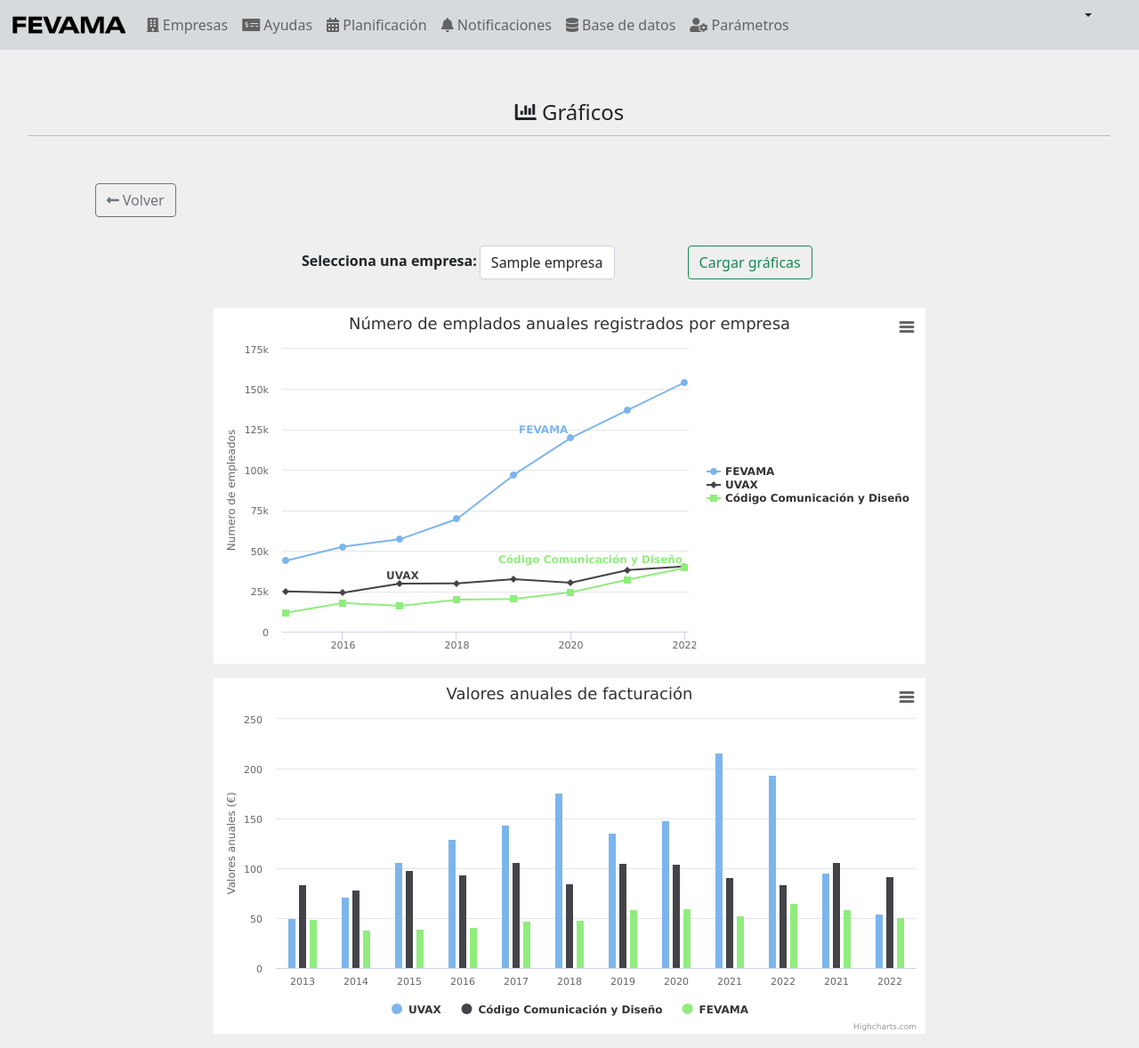
After one commit to eduardegomez/EnterpriseDataManagement, a Django app: page /fevama/graphs_index/ in a window 1280 px wide. The commit adds this page. Shown: the whole page at 89% size. Run offline with Django 4.2, Linux system fonts and the light colour scheme; tables that the repository leaves empty hold one stand-in row (values such as "Sample post"); some libraries are stand-ins or nearby versions.

Commit message:
'graphs'

```diff
--- /dev/null
+++ b/app/fevama/templates/fevama/graphs_index.html
@@ -0,0 +1,269 @@
+{% extends "admin/base_site.html" %}
+{% load i18n %}
+{% load static %}
+{% load fontawesome_5 %}
+{% fontawesome_5_static %}
+
+{% block content %}
+<script src="https://ajax.googleapis.com/ajax/libs/jquery/3.1.0/jquery.min.js"></script>
+<script src="https://code.highcharts.com/highcharts.js"></script>
+<script src="https://code.highcharts.com/modules/series-label.js"></script>
+<script src="https://code.highcharts.com/modules/exporting.js"></script>
+<script src="https://code.highcharts.com/modules/export-data.js"></script>
+<script src="https://code.highcharts.com/modules/accessibility.js"></script>
+<style>
+.centrado {
+  margin: 1rem;
+  padding: 1rem;
+}
+.highcharts-figure,
+.highcharts-data-table table {
+    min-width: 360px;
+    max-width: 800px;
+    margin: 1em auto;
+}
+
+.highcharts-data-table table {
+    font-family: Verdana, sans-serif;
+    border-collapse: collapse;
+    border: 1px solid #ebebeb;
+    margin: 10px auto;
+    text-align: center;
+    width: 100%;
+    max-width: 500px;
+}
+
+.highcharts-data-table caption {
+    padding: 1em 0;
+    font-size: 1.2em;
+    color: #555;
+}
+
+.highcharts-data-table th {
+    font-weight: 600;
+    padding: 0.5em;
+}
+
+.highcharts-data-table td,
+.highcharts-data-table th,
+.highcharts-data-table caption {
+    padding: 0.5em;
+}
+
+.highcharts-data-table thead tr,
+.highcharts-data-table tr:nth-child(even) {
+    background: #f8f8f8;
+}
+
+.highcharts-data-table tr:hover {
+    background: #f1f7ff;
+}
+</style>
+<body style="background-color: #efefef;">
+    <div class="centrado">
+        <legend style="margin-top: 20px; text-align: center;">
+            <i class="fas fa-chart-bar"></i> {% trans 'Gráficos' %}
+        </legend>
+        <hr/>
+    </div>
+    <div class="col-md-12" style="display: flex;">
+        <div class="col-md-1"></div>
+        <div class="col-md-1" style="margin-top: 5px;">
+            <a id="btn-back" class="btn btn-outline-secondary" href="{% url 'fevama:projects_index' %}">
+                {% fa5_icon 'long-arrow-alt-left' 'fas' %} {% trans 'Volver' %}
+            </a>
+        </div>
+    </div>
+    <div class="centrado" style="display: flex; justify-content: center; text-align: center;">
+        <div class="col-md-2">
+            <label style="margin-top: 5px;"><b>{% trans 'Selecciona una empresa:'%}</b></label>
+        </div>
+        <div class="col-md-2" style="text-align: center;">
+            <select id="empresa" class="form-control text-center" name="empresa" style="width: auto;">
+                {% for e in object_list %}
+                <option value="{{ e.id }}">{{ e.name }}</option>
+                {% endfor %}
+            </select>
+        </div>
+        <div class="col-md-2">
+            <a id="btn-modify" class="btn btn-outline-success" onclick="loadData()">{% trans 'Cargar gráficas' %}</a>
+        </div>
+
+    </div>
+    <figure class="highcharts-figure">
+        <div id="container3" style="display: none;"></div>
+    </figure>
+    <figure class="highcharts-figure">
+        <div id="container"></div>
+    </figure>
+    <figure class="highcharts-figure">
+        <div id="container2"></div>
+    </figure>
+
+</body>
+<script>
+Highcharts.chart('container', {
+    title: {
+        text: 'Número de emplados anuales registrados por empresa'
+    },
+    yAxis: {
+        title: {
+            text: 'Numero de empleados'
+        }
+    },
+    xAxis: {
+        accessibility: {
+            rangeDescription: 'Range: 2010 to 2017'
+        }
+    },
+    credits: {
+        enabled: false
+    },
+    legend: {
+        layout: 'vertical',
+        align: 'right',
+        verticalAlign: 'middle'
+    },
+    plotOptions: {
+        series: {
+            label: {
+                connectorAllowed: false
+            },
+            pointStart: 2015
+        }
+    },
+    series: [{
+        name: 'FEVAMA',
+        data: [43934, 52503, 57177, 69658, 97031, 119931, 137133, 154175]
+    }, {
+        name: 'UVAX',
+        data: [24916, 24064, 29742, 29851, 32490, 30282, 38121, 40434]
+    }, {
+        name: 'Código Comunicación y Diseño',
+        data: [11744, 17722, 16005, 19771, 20185, 24377, 32147, 39387]
+    }],
+    responsive: {
+        rules: [{
+            condition: {
+                maxWidth: 500
+            },
+            chartOptions: {
+                legend: {
+                    layout: 'horizontal',
+                    align: 'center',
+                    verticalAlign: 'bottom'
+                }
+            }
+        }]
+    }
+});
+Highcharts.chart('container2', {
+    chart: {
+        type: 'column'
+    },
+    title: {
+        text: 'Valores anuales de facturación'
+    },
+    xAxis: {
+        categories: [
+            '2013',
+            '2014',
+            '2015',
+            '2016',
+            '2017',
+            '2018',
+            '2019',
+            '2020',
+            '2021',
+            '2022',
+            '2021',
+            '2022'
+        ],
+        crosshair: true
+    },
+    yAxis: {
+        min: 0,
+        title: {
+            text: 'Valores anuales (€)'
+        }
+    },
+    tooltip: {
+        headerFormat: '<span style="font-size:10px">{point.key}</span><table>',
+        pointFormat: '<tr><td style="color:{series.color};padding:0">{series.name}: </td>' +
+            '<td style="padding:0"><b>{point.y:.1f} €</b></td></tr>',
+        footerFormat: '</table>',
+        shared: true,
+        useHTML: true
+    },
+    plotOptions: {
+        column: {
+            pointPadding: 0.2,
+            borderWidth: 0
+        }
+    },
+    series: [{
+        name: 'UVAX',
+        data: [49.9, 71.5, 106.4, 129.2, 144.0, 176.0, 135.6, 148.5, 216.4, 194.1, 95.6, 54.4]
+
+    }, {
+        name: 'Código Comunicación y Diseño',
+        data: [83.6, 78.8, 98.5, 93.4, 106.0, 84.5, 105.0, 104.3, 91.2, 83.5, 106.6, 92.3]
+
+    }, {
+        name: 'FEVAMA',
+        data: [48.9, 38.8, 39.3, 41.4, 47.0, 48.3, 59.0, 59.6, 52.4, 65.2, 59.3, 51.2]
+
+    }]
+});
+
+function loadData(){
+
+    var anualData = {
+        chart: { renderTo: 'container3', type: 'column' },
+        legend: {enabled: true},
+        title: {text: '{% trans "Valor anual facturación" %}'},
+        credits: {
+            enabled: false
+        },
+        xAxis: {
+            categories: [],
+            crosshair: true
+        },
+        yAxis: {
+            min: 0,
+            title: {
+                text: 'Cantidad (€)'
+            }
+        },
+        rangeSelector: { buttons: [], enabled: false, inputEnabled: false },
+        scrollbar: { enabled: false },
+        series: [{}],
+        colors: ['#32cd32'],
+        plotOptions: { series: { dataGrouping: { enabled: false } } }
+    };
+
+    real_id = document.getElementById("empresa").value;
+    var request = $.ajax({
+            type: "GET",
+            url: "{% url "fevama:empresa_getdatagraph" %}",
+            data: {
+                'identifier': real_id
+            },
+            async: true
+        }).done(function(data){
+            console.log(data);
+
+            document.getElementById("container3").style.display = "block";
+            anualData.series[0].name = '{% trans "Valor anual" %} (€)';
+            anualData.series[0].data = data['chart_data'][1]['value'];
+            var chart = new Highcharts.Chart(anualData);
+            console.log(data['chart_data'][0]['year']);
+            chart.xAxis[0].setCategories(data['chart_data'][0]['year'], true);
+
+        }).fail(function(jqXHR, textStatus) {
+            console.log( "Request failed: " + textStatus );
+        });
+
+}
+</script>
+{% endblock %}
--- a/app/fevama/templates/fevama/index.html
+++ b/app/fevama/templates/fevama/index.html
@@ -57,7 +57,7 @@
                     </a>
                 </td>
                 <td height="75" width="140">
-                    <a class="btn btn-block btn-default index-button" href="" title="{% trans 'Gráficos' %}">
+                    <a class="btn btn-block btn-default index-button" href="{% url 'fevama:graphs_index' %}" title="{% trans 'Gráficos' %}">
                         {% fa5_icon 'chart-bar' 'fas fa-3x' %}
                     </a>
                 </td>
--- a/app/fevama/templates/fevama/projects_index.html
+++ b/app/fevama/templates/fevama/projects_index.html
@@ -57,7 +57,7 @@
                     </a>
                 </td>
                 <td height="75" width="140">
-                    <a class="btn btn-block btn-default index-button" href="" title="{% trans 'Gráficos' %}">
+                    <a class="btn btn-block btn-default index-button" href="{% url 'fevama:graphs_index' %}" title="{% trans 'Gráficos' %}">
                         {% fa5_icon 'chart-bar' 'fas fa-3x' %}
                     </a>
                 </td>
--- a/app/fevama/urls.py
+++ b/app/fevama/urls.py
@@ -49,6 +49,10 @@
     path('economicdata_deleteItem/', views.economicdata_deleteItem, name="economicdata_deleteItem"),
 
 
+    # GRAPHS
+    path('graphs_index/', views.graphs_index, name="graphs_index"),
+    path('empresa_getdatagraph/', views.empresa_getdatagraph, name="empresa_getdatagraph"),
+
 
     # -------- AYUDAS -------- #
     path('ayudas_index/', views.ayudas_index, name="ayudas_index"),
--- a/app/fevama/views.py
+++ b/app/fevama/views.py
@@ -1,9 +1,11 @@
 from sre_constants import SUCCESS
+from typing import final
 from django.shortcuts import render, redirect
 from django.contrib.auth import authenticate, login, logout
 from django.contrib.auth.views import PasswordChangeView
 from django.contrib.auth.forms import PasswordChangeForm
-from django.http import JsonResponse
+from django.http import JsonResponse, HttpResponse
+import json
 
 from django.urls import reverse_lazy
 from .models import *
@@ -335,6 +337,31 @@
 
 # ----------- END ECONOMIC DATA --------------------- #
 
+# ----------- EMPRESA GRAPHS ------------------------ #
+def graphs_index(request):
+    object_list = Empresa.objects.all()
+    return render(request, 'fevama/graphs_index.html', {
+        'object_list': object_list
+    })
+
+def empresa_getdatagraph(request):
+    data = dict()
+    final_data = {}
+    year = []
+    value = []
+    id = request.GET["identifier"]
+    all_data = EconomicData.objects.filter(empresa_id=id).order_by('year')
+    if all_data:
+        for d in all_data:
+            year.append(d.year)
+            value.append(d.data)
+
+    final_data['chart_data'] = [{'year': year}, {'value': value}]
+    data = final_data
+    return HttpResponse(json.dumps(data), content_type='aplication/json')
+
+
+# ----------- END GRAPHS----------------------------- #
 
 #### AYUDAS ####
 def ayudas_index(request):
```
